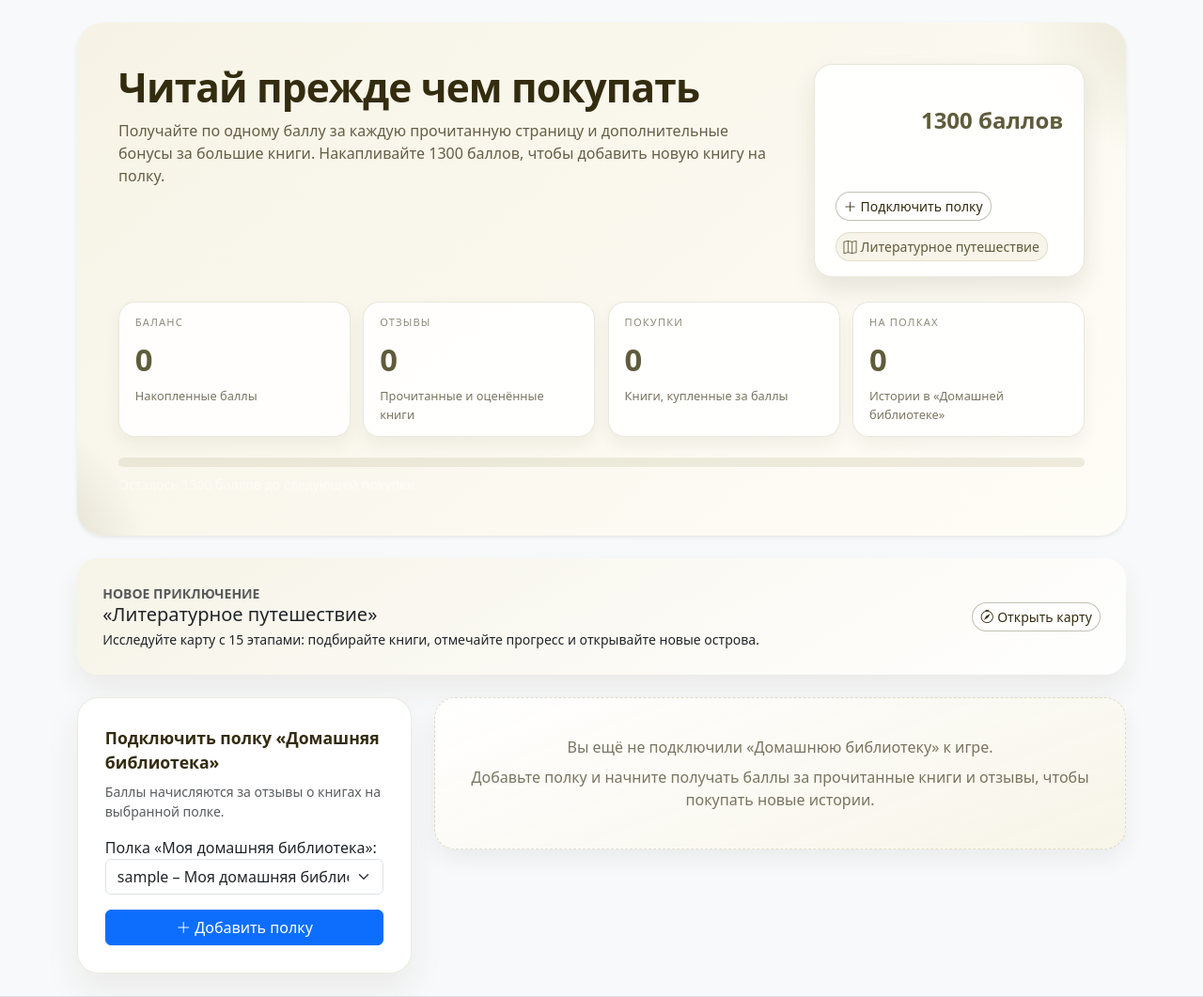
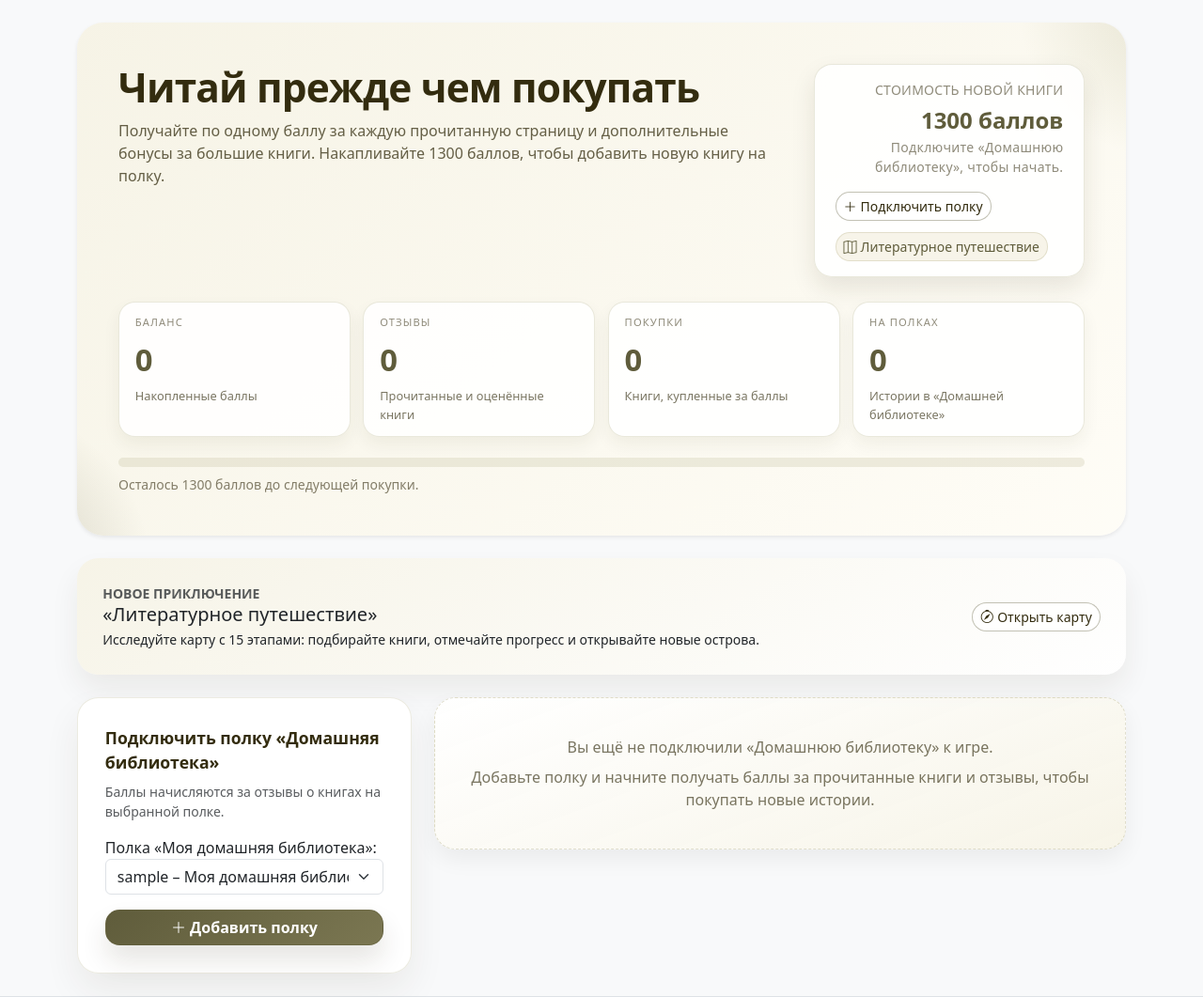
Before and after one commit to OlgaKuznetsova03/Mybooks_server, a Django app: page /games/read-before-buy/ in a window 1280 px wide; the page is wider, and only the part inside the window is pictured. Shown: the part 81-1142 px from the top of that part at 94% size. Run offline with Django 4.2, Linux system fonts and the light colour scheme; the visitor is signed in with stand-in values (Sample User, id 1); data comes from the database, SQL or seed files in the repository; data that the repository does not hold is empty.

Commit message:
книжное путешествие настраиваем цвет5

```diff
--- a/games/static/games/game-pages.css
+++ b/games/static/games/game-pages.css
@@ -70,6 +70,11 @@
 .game-hero-meta .small {
   letter-spacing: 0.02em;
   color: rgba(51, 44, 15, 0.55);
+}
+
+.game-hero .text-muted,
+.game-hero .text-body-secondary {
+  color: rgba(51, 44, 15, 0.6) !important;
 }
 
 .game-hero-meta .fs-4 {
@@ -170,6 +175,20 @@
   color: #fff;
   border-color: var(--journey-olive);
   box-shadow: 0 0 0 0.2rem rgba(188, 184, 147, 0.2);
+}
+
+.badge-journey-warning {
+  background: rgba(246, 243, 229, 0.9);
+  color: var(--journey-ink);
+  border: 1px solid rgba(188, 184, 147, 0.45);
+  box-shadow: inset 0 0 0 1px rgba(255, 255, 255, 0.35);
+}
+
+.badge-journey-success {
+  background: linear-gradient(140deg, rgba(123, 119, 82, 0.85), rgba(95, 92, 59, 0.75));
+  color: #fff;
+  border: 1px solid rgba(95, 92, 59, 0.5);
+  box-shadow: 0 10px 20px rgba(51, 44, 15, 0.15);
 }
 
 .game-hero-stats {
--- a/templates/games/read_before_buy.html
+++ b/templates/games/read_before_buy.html
@@ -14,12 +14,12 @@
         <p class="game-hero-description mb-0">{{ game.description }}</p>
       </div>
       <div class="ms-lg-auto text-lg-end game-hero-meta">
-        <div class="small text-white-50 text-uppercase mb-1">Стоимость новой книги</div>
+        <div class="small text-uppercase mb-1">Стоимость новой книги</div>
         <div class="fs-4 fw-semibold">{{ purchase_cost }} баллов</div>
         {% if shelf_count %}
-          <div class="small text-white-50">Подключено полок: {{ shelf_count }}</div>
+          <div class="small">Подключено полок: {{ shelf_count }}</div>
         {% else %}
-          <div class="small text-white-50">Подключите «Домашнюю библиотеку», чтобы начать.</div>
+          <div class="small">Подключите «Домашнюю библиотеку», чтобы начать.</div>
         {% endif %}
         <div class="game-hero-actions mt-3">
           <a class="btn btn-journey-outline btn-sm" href="#enroll-form">
@@ -63,7 +63,7 @@
     >
       <div class="game-progress-bar" style="width: {{ overall.progress_percent }}%;"></div>
     </div>
-    <div class="small text-white-50 mt-2">
+    <div class="small text-muted mt-2">
       {% if overall.available_purchases %}
         Можно приобрести {{ overall.available_purchases }} книг за накопленные баллы.
       {% elif overall.next_purchase_points %}
@@ -105,7 +105,7 @@
               <div class="invalid-feedback d-block">{{ enroll_form.shelf.errors|join:", " }}</div>
             {% endif %}
           </div>
-          <button class="btn btn-primary" type="submit">
+          <button class="btn btn-journey-primary" type="submit">
             <i class="bi bi-plus-lg me-1"></i>Добавить полку
           </button>
         </form>
@@ -132,9 +132,9 @@
                   </div>
                   <div class="text-end">
                     {% if item.points_needed > 0 %}
-                      <span class="badge rounded-pill text-bg-warning">До покупки: {{ item.points_needed }}</span>
+                      <span class="badge rounded-pill badge-journey-warning">До покупки: {{ item.points_needed }}</span>
                     {% else %}
-                      <span class="badge rounded-pill text-bg-success">Можно купить книгу!</span>
+                      <span class="badge rounded-pill badge-journey-success">Можно купить книгу!</span>
                     {% endif %}
                     <div class="small text-muted mt-1">Цена книги: {{ purchase_cost }}</div>
                   </div>
@@ -189,7 +189,7 @@
                       {% if item.available_purchases %}max="{{ item.available_purchases }}"{% else %}disabled{% endif %}
                     >
                   </div>
-                  <button class="btn btn-sm btn-outline-primary" type="submit" {% if not item.available_purchases %}disabled{% endif %}>
+                  <button class="btn btn-sm btn-journey-outline" type="submit" {% if not item.available_purchases %}disabled{% endif %}>
                     <i class="bi bi-bag-check me-1"></i>Списать баллы
                   </button>
                   {% if not item.available_purchases %}
```
